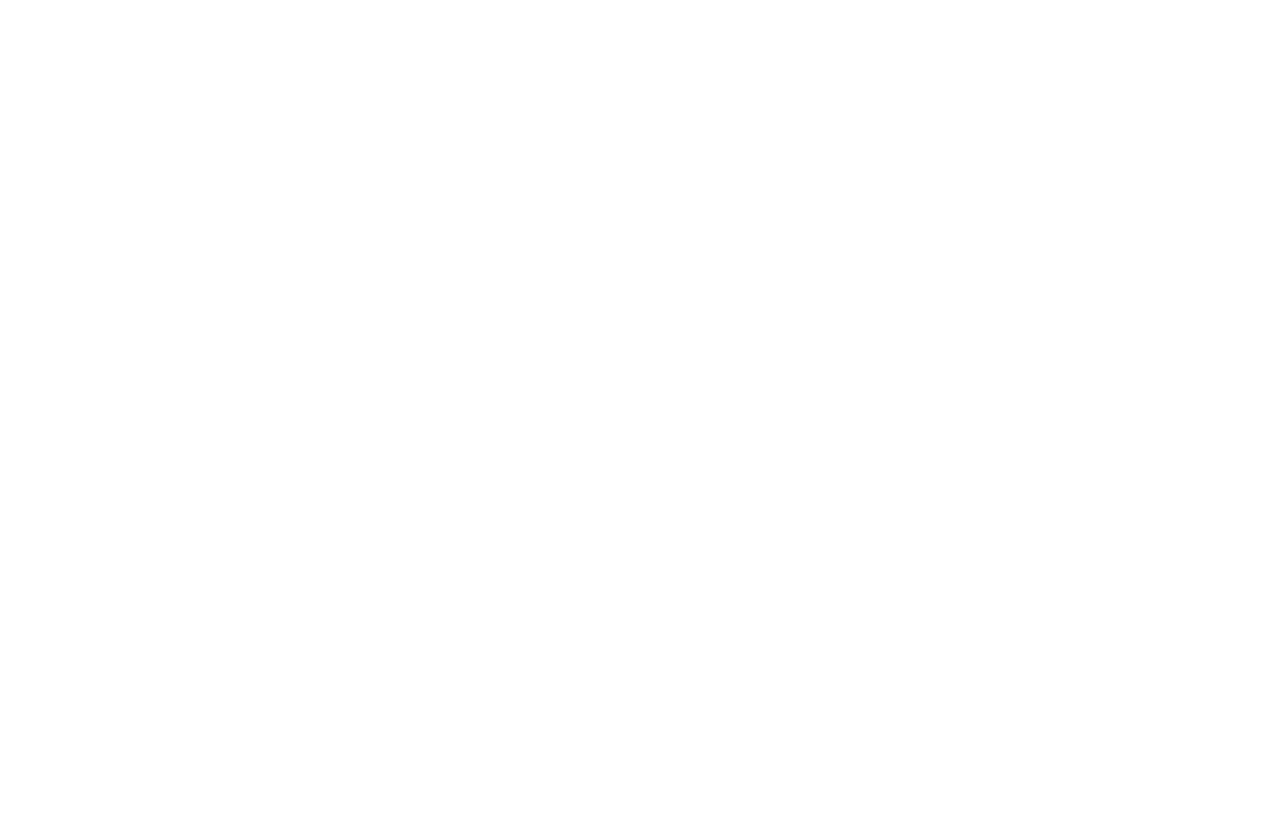
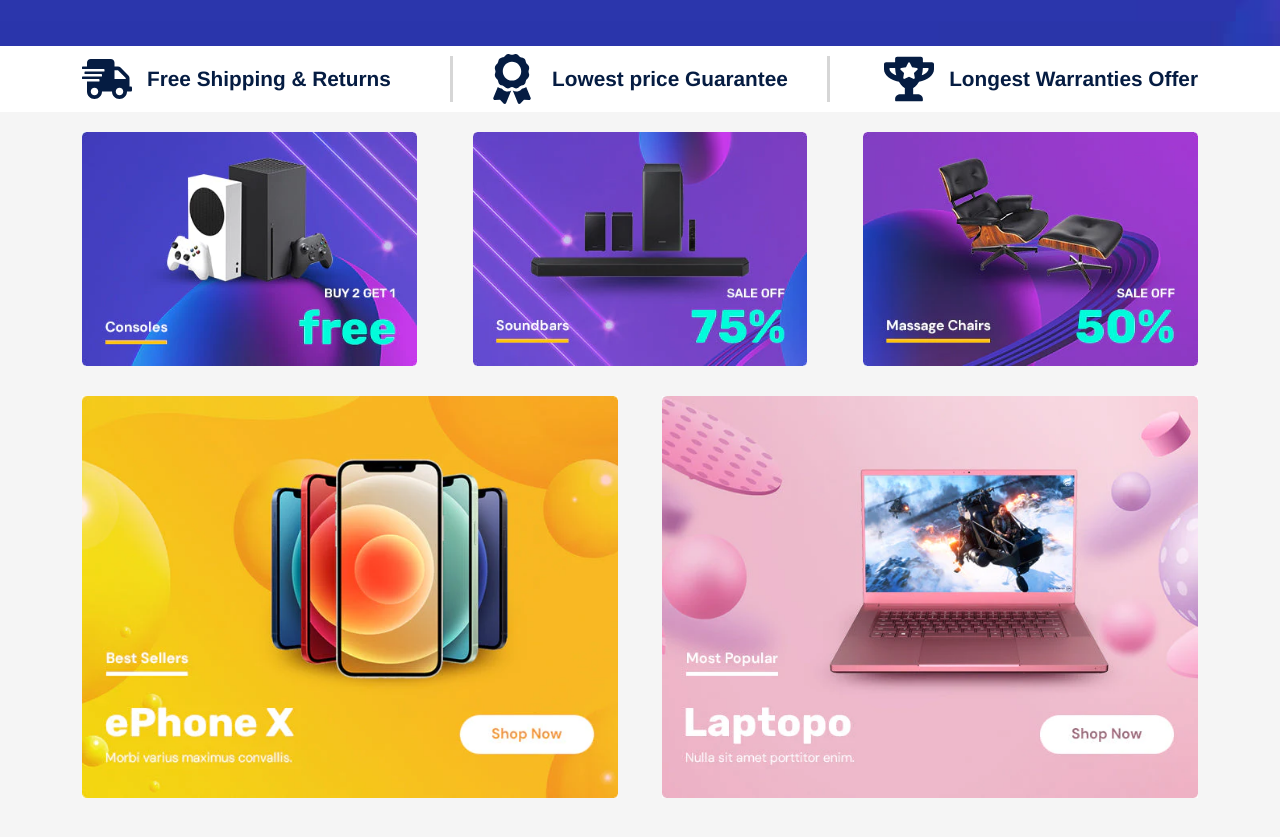
Before and after one commit to moh123mos/E-Commerce, a Vue app: page / in a window 1280 px wide. Shown: the part 819-1656 px from the top of the page. Before the commit the page ends 800 px from the top, so only its background shows below. Built offline with nearby package versions, Linux system fonts and the light colour scheme.

Commit message:
topOffers section

```diff
--- a/src/components/HomePage/TheFeatures.vue
+++ b/src/components/HomePage/TheFeatures.vue
@@ -105,28 +105,47 @@
 let cnt = 0;
 const changeTransalte = (i) => {
   let falg = false;
-  let arr = [340, 0, -340];
+  let isDisabledPrev = true;
+  let arrSm = [340, 0, -340];
   let arrMd = [175, -175];
 
   if (screen.width > 767) falg = true;
   else falg = false;
 
+  //  in medium screens
   if (falg) {
     if (i) {
-      cnt = ++cnt % 2;
+      if (++cnt == 2) cnt = 1;
     } else {
-      if (!cnt) cnt = 2;
-      cnt = --cnt % 2;
+      if (--cnt < 0) cnt = 0;
     }
     translateX = arrMd[cnt];
+    if (cnt == 0) {
+      isDisabledPrev = true;
+    } else if (cnt == 1) {
+      isDisabledPrev = false;
+    }
+  }
+  // in small screens
+  else {
+    if (i) {
+      if (++cnt == 3) cnt = 2;
+    } else {
+      if (--cnt < 0) cnt = 0;
+    }
+    translateX = arrSm[cnt];
+    if (cnt == 0) {
+      isDisabledPrev = true;
+    } else if (cnt == 2) {
+      isDisabledPrev = false;
+    }
+  }
+  if (isDisabledPrev) {
+    nextMoveBtn.value.style = `fill: #000`;
+    prvMoveBtn.value.style = `fill: #0000006b`;
   } else {
-    if (i) {
-      cnt = ++cnt % 3;
-    } else {
-      if (!cnt) cnt = 3;
-      cnt = --cnt % 3;
-    }
-    translateX = arr[cnt];
+    prvMoveBtn.value.style = `fill: #000`;
+    nextMoveBtn.value.style = `fill: #0000006b`;
   }
   bigChild.value.style = `transform: translateX(${translateX}px)`;
 };
@@ -181,12 +200,13 @@
   top: 50%;
   transform: translateY(-50%);
   svg {
-    fill: #000;
     width: 40px;
     &.prv {
+      fill: #0000006b;
       transform: rotate(270deg);
     }
     &.next {
+      fill: #000;
       transform: rotate(90deg);
     }
   }
--- /dev/null
+++ b/src/components/HomePage/TopOffers.vue
@@ -0,0 +1,60 @@
+<template>
+  <div class="top-offers">
+    <div class="container">
+      <div class="parent one">
+        <div class="child">
+          <img src="../../assets/images/playstations.webp" alt="playstations" />
+        </div>
+        <div class="child">
+          <img src="../../assets/images/headset.webp" alt="headset" />
+        </div>
+        <div class="child">
+          <img src="../../assets/images/chairs.webp" alt="chairs" />
+        </div>
+      </div>
+      <div class="parent two">
+        <div class="child">
+          <img src="../../assets/images/iphones.webp" alt="iphones" />
+        </div>
+        <div class="child">
+          <img src="../../assets/images/laptops.webp" alt="laptops" />
+        </div>
+      </div>
+    </div>
+  </div>
+</template>
+
+<style lang="scss" scoped>
+.top-offers {
+  background-color: #f5f5f5;
+  padding: 20px;
+  .parent {
+    display: flex;
+    justify-content: space-between;
+    align-items: center;
+    gap: 20px;
+    &.one {
+      .child {
+        width: 30%;
+      }
+    }
+    &.two {
+      .child {
+        width: 48%;
+      }
+    }
+    margin: 0 0 30px;
+    img {
+      width: 100%;
+    }
+  }
+  @media (max-width: 767px) {
+    .parent {
+      flex-wrap: wrap;
+      .child {
+        width: 100% !important;
+      }
+    }
+  }
+}
+</style>
--- a/src/components/HomePage/upperBanner.vue
+++ b/src/components/HomePage/upperBanner.vue
@@ -47,5 +47,8 @@
       }
     }
   }
+  @media (min-width: 992px) {
+    padding-top: 170px;
+  }
 }
 </style>
--- a/src/components/global/FixedNavbar.vue
+++ b/src/components/global/FixedNavbar.vue
@@ -171,7 +171,7 @@
   }
   .links {
     margin-bottom: 0;
-    flex: 0.8;
+    width: 65%;
     .link {
       position: relative;
       a {
--- a/src/components/global/navBar.vue
+++ b/src/components/global/navBar.vue
@@ -65,8 +65,8 @@
         <div
           class="cart"
           data-bs-toggle="offcanvas"
-          data-bs-target="#offcanvasExample"
-          aria-controls="offcanvasExample"
+          data-bs-target="#cart-offcanvas"
+          aria-controls="cart-offcanvas"
         >
           <span class="count position-absolute">2</span>
           <div class="icon">
--- a/src/views/HomeView.vue
+++ b/src/views/HomeView.vue
@@ -2,12 +2,13 @@
   <div class="home-page">
     <UpperBanner />
     <TheFeatures />
+    <TopOffers />
   </div>
 </template>
 
 <script setup>
 import TheFeatures from "@/components/HomePage/TheFeatures.vue";
+import TopOffers from "@/components/HomePage/TopOffers.vue";
 import UpperBanner from "@/components/HomePage/upperBanner.vue";
-
 // import AppLayout from "@/components/AppLayout.vue";
 </script>
```
